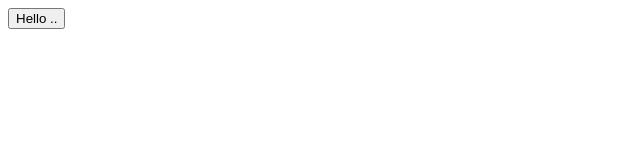
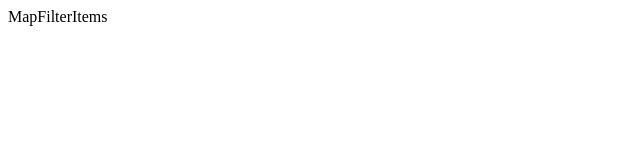
Before and after one commit to sanilal/globenest-nextjs-accomodation-finder, a Next.js app: page / in a window 1280 px wide. Shown: the top 160 px of the page, without its empty margins (0-640 px from the left). Built offline with nearby package versions, Linux system fonts and the light colour scheme.

Commit message:
Mapfilteritems component added

```diff
--- /dev/null
+++ b/app/components/MapFilterItems.tsx
@@ -0,0 +1,5 @@
+export default function MapFilterItems() {
+  return (
+    <div>MapFilterItems</div>
+  )
+}
--- a/app/page.tsx
+++ b/app/page.tsx
@@ -1,10 +1,11 @@
 import { Button } from "@/components/ui/button";
 import Image from "next/image";
+import MapFilterItems from "./components/MapFilterItems";
 
 export default function Home() {
   return (
-    <div>
-      <Button>Hello ..</Button>
+    <div className="container mx-auto px-5 lg:px-0">
+      <MapFilterItems />
     </div>
   );
 }
```
